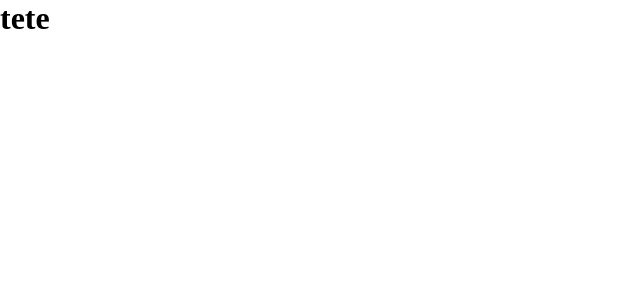
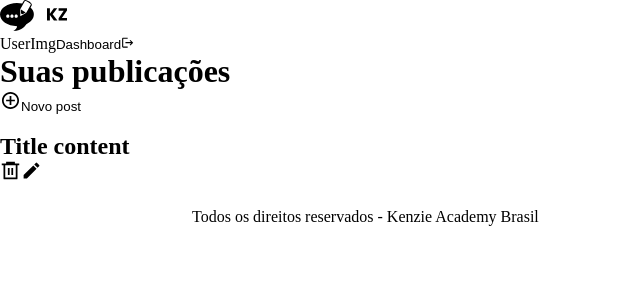
Before and after one commit to Kenzie-Academy-Brasil-Developers/kenzie-feed-entrega-grupo-4, a React (Vite) app: page /dashboard in a window 1280 px wide. Shown: the top 300 px of the page, without its empty margins (0-640 px from the left). Built offline with nearby package versions, Linux system fonts and the light colour scheme.

Commit message:
DashboardPage Structure

```diff
--- /dev/null
+++ b/src/components/FeedCard/index.jsx
@@ -0,0 +1,21 @@
+import { RiDeleteBin6Line } from "react-icons/ri";
+import { MdEdit } from "react-icons/md";
+
+export const FeedCard = () => {
+  return (
+    <li>
+      <div>
+        <img src="" alt="" />
+        <h2>Title content</h2>
+      </div>
+      <div>
+        <button>
+          <RiDeleteBin6Line title="BtnDelete" aria-label="excluir post" size={21} />
+        </button>
+        <button>
+          <MdEdit title="BtnEdit" aria-label="editar post" size={21} />
+        </button>
+      </div>
+    </li>
+  );
+};
--- /dev/null
+++ b/src/components/FeedList/index.jsx
@@ -0,0 +1,9 @@
+import { FeedCard } from "../FeedCard"
+
+export const FeedList = () => {
+    return (
+        <ul>
+            <FeedCard />
+        </ul>
+    )
+}
--- a/src/pages/DashboardPage/index.jsx
+++ b/src/pages/DashboardPage/index.jsx
@@ -1,5 +1,39 @@
+import logo  from "../../assets/logo.svg"
+import { MdLogout } from "react-icons/md";
+import { IoMdAddCircleOutline } from "react-icons/io";
+import { FeedList } from "../../components/FeedList";
+import { Footer } from "../../components/Footer";
+
 export const DashboardPage = () => {
-    return (
-        <main><h1>tete</h1></main>
-    )
-}
+  return (
+    <>
+      <header>
+        <img src={logo} alt="logo-kz" />
+        <div>
+          <span>UserImg</span>
+          <button>Dashboard</button>
+          <button>
+            <MdLogout title="Logout" aria-label="sair" />
+          </button>
+        </div>
+      </header>
+      <main>
+        <div>
+          <h1>Suas publicações</h1>
+          <button>
+            <IoMdAddCircleOutline
+              title="NewPost"
+              aria-label="adicionar post"
+              size={21}
+            />
+            Novo post
+          </button>
+        </div>
+        <div>
+          <FeedList />
+        </div>
+      </main>
+      <Footer />
+    </>
+  );
+};
```
